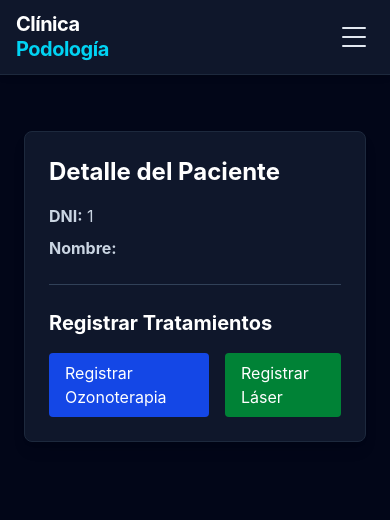
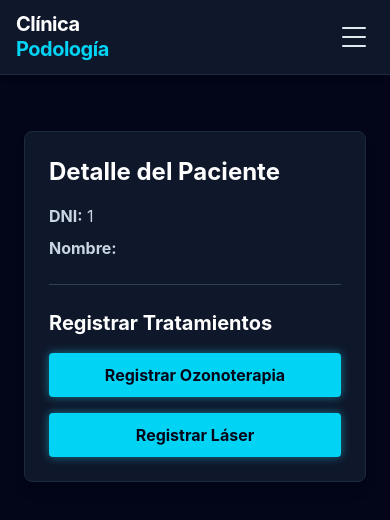
Before and after one commit to cgallardo-dev/sistema-pacientes, a React (Vite) app: page /pacientes/1 in a window 390 px wide. Shown: the top 520 px of the page. Built offline with nearby package versions, Linux system fonts and the light colour scheme; no server answers; the database is empty.

Commit message:
style: apply neon cyan theme to treatment action buttons

```diff
--- a/src/pages/DetallePaciente.tsx
+++ b/src/pages/DetallePaciente.tsx
@@ -16,16 +16,16 @@ function DetallePaciente({ pacientes }: { pacientes: Paciente[] }) {
 
                 <div className="space-y-4 border-t border-slate-700 pt-6">
                     <h2 className="text-xl font-bold text-white">Registrar Tratamientos</h2>
-                    <div className="flex gap-4">
+                    <div className="flex flex-col md:flex-row gap-4">
                         <Link
                             to={`/ozonoterapia/${id}`}
-                            className="bg-blue-700 text-white px-4 py-2 rounded hover:bg-blue-600"
+                            className="bg-cyan-400 text-slate-950 font-bold px-4 py-2.5 rounded hover:bg-cyan-300 shadow-[0_0_10px_rgba(34,211,238,0.5)] transition-all duration-300 text-center"
                         >
                             Registrar Ozonoterapia
                         </Link>
                         <Link
                             to={`/laser/${id}`}
-                            className="bg-green-700 text-white px-4 py-2 rounded hover:bg-green-600"
+                            className="bg-cyan-400 text-slate-950 font-bold px-4 py-2.5 rounded hover:bg-cyan-300 shadow-[0_0_10px_rgba(34,211,238,0.5)] transition-all duration-300 text-center"
                         >
                             Registrar Láser
                         </Link>
--- a/src/pages/Laser.tsx
+++ b/src/pages/Laser.tsx
@@ -130,7 +130,7 @@ function Laser() {
                         }} />
                     </div>
                 ))}
-                <button onClick={registrarTratamientos} disabled={isSubmitting} className={`bg-green-600 text-white p-2 rounded hover:bg-green-700 ${isSubmitting ? 'opacity-50 cursor-not-allowed' : ''}`}>
+                <button onClick={registrarTratamientos} disabled={isSubmitting} className={`w-full md:w-auto bg-cyan-400 text-slate-950 font-bold p-3 rounded hover:bg-cyan-300 shadow-[0_0_10px_rgba(34,211,238,0.5)] transition-all duration-300 ${isSubmitting ? 'opacity-50 cursor-not-allowed' : ''}`}>
                     {isSubmitting ? 'Guardando...' : 'Guardar 2 Fechas'}
                 </button>
             </div>
--- a/src/pages/Ozonoterapia.tsx
+++ b/src/pages/Ozonoterapia.tsx
@@ -131,7 +131,7 @@ function Ozonoterapia() {
                         }} />
                     </div>
                 ))}
-                <button onClick={registrarTratamientos} disabled={isSubmitting} className={`bg-blue-600 text-white p-2 rounded hover:bg-blue-700 ${isSubmitting ? 'opacity-50 cursor-not-allowed' : ''}`}>
+                <button onClick={registrarTratamientos} disabled={isSubmitting} className={`w-full md:w-auto bg-cyan-400 text-slate-950 font-bold p-3 rounded hover:bg-cyan-300 shadow-[0_0_10px_rgba(34,211,238,0.5)] transition-all duration-300 ${isSubmitting ? 'opacity-50 cursor-not-allowed' : ''}`}>
                     {isSubmitting ? 'Guardando...' : 'Guardar 3 Fechas'}
                 </button>
             </div>
```
